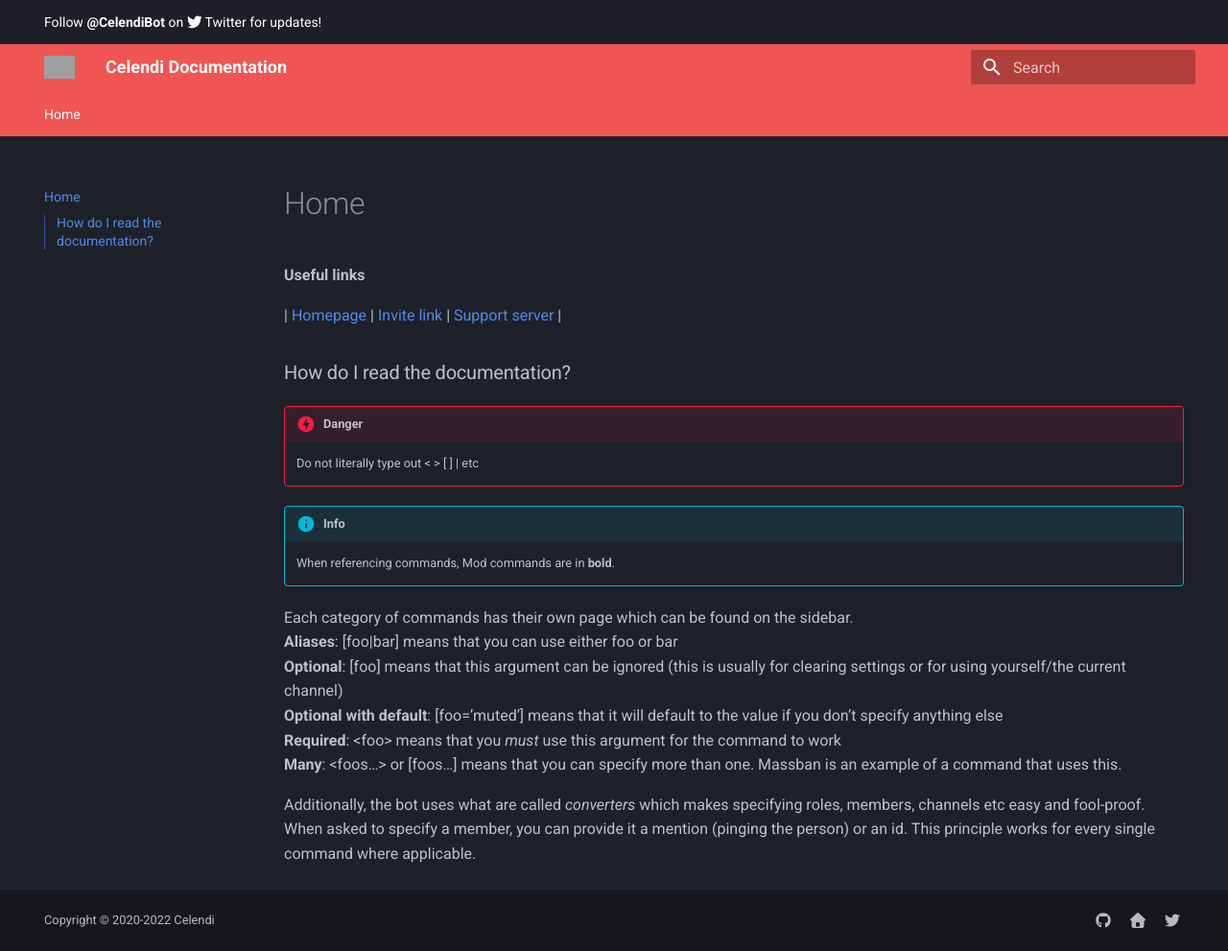
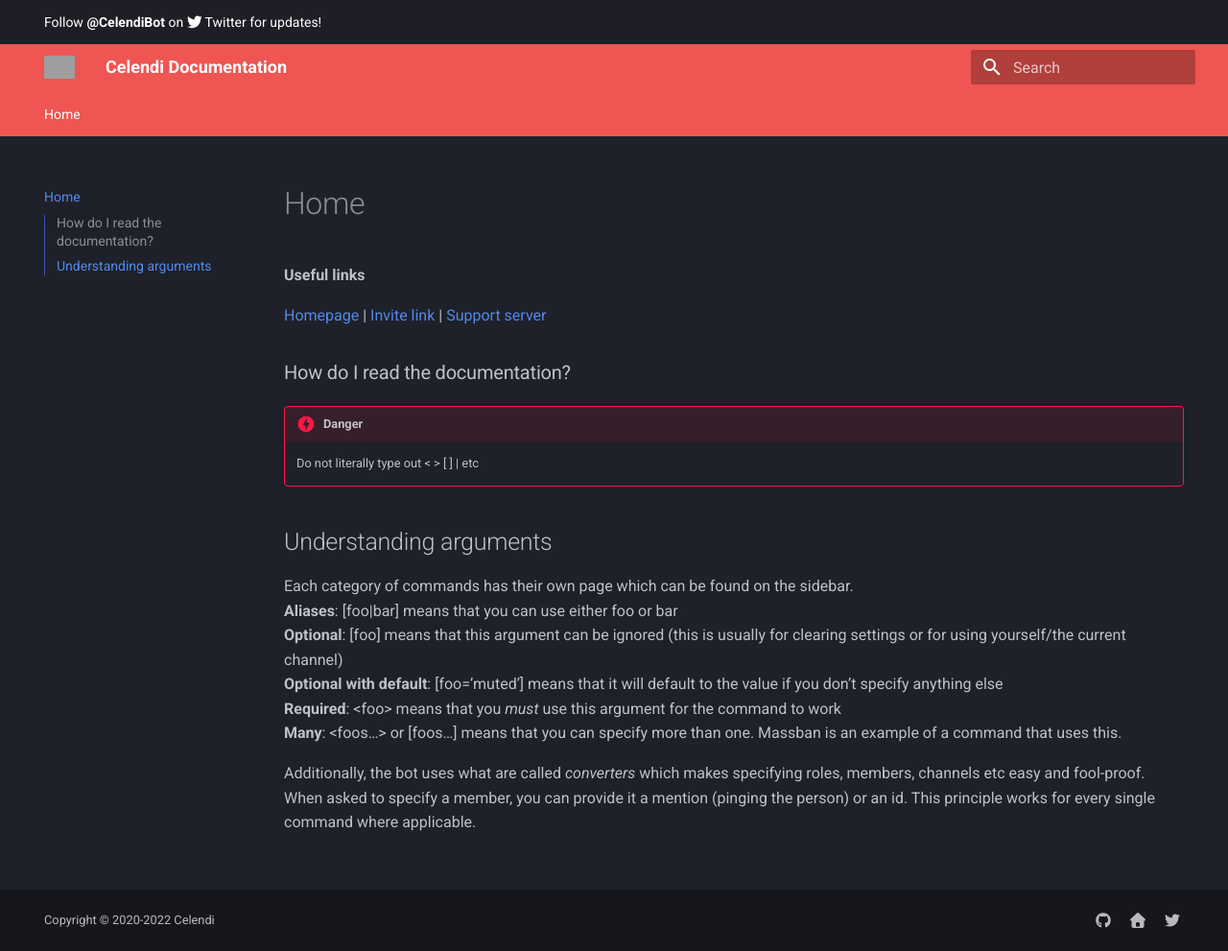
Before and after one commit to Celendi/Docs, an MkDocs documentation site: the page built from docs/index.md, in a window 1280 px wide and 991 px high. Shown: the whole window at 96% size. Built offline with MkDocs 1.6.1 and Material for MkDocs 9.7.7, drawn with Linux system fonts in a browser that asks for light colours; grey boxes are pictures that could not be loaded.

Commit message:
Update index.md

```diff
--- a/docs/index.md
+++ b/docs/index.md
@@ -2,15 +2,14 @@
 
 **Useful links**
 
-| [Homepage](https://celendi.me) | [Invite link](https://celendi.me/invite) | [Support server](https://celendi.me/discord) |
+[Homepage](https://celendi.me) | [Invite link](https://celendi.me/invite) | [Support server](https://celendi.me/discord)
 
 ### How do I read the documentation?
 
 !!! danger
     Do not literally type out &lt;   &gt; [   ] \| etc
 
-!!! info
-    When referencing commands, Mod commands are in **bold**.
+## Understanding arguments
 
 Each category of commands has their own page which can be found on the sidebar.
 **Aliases**: \[foo\|bar\] means that you can use either foo or bar
```
